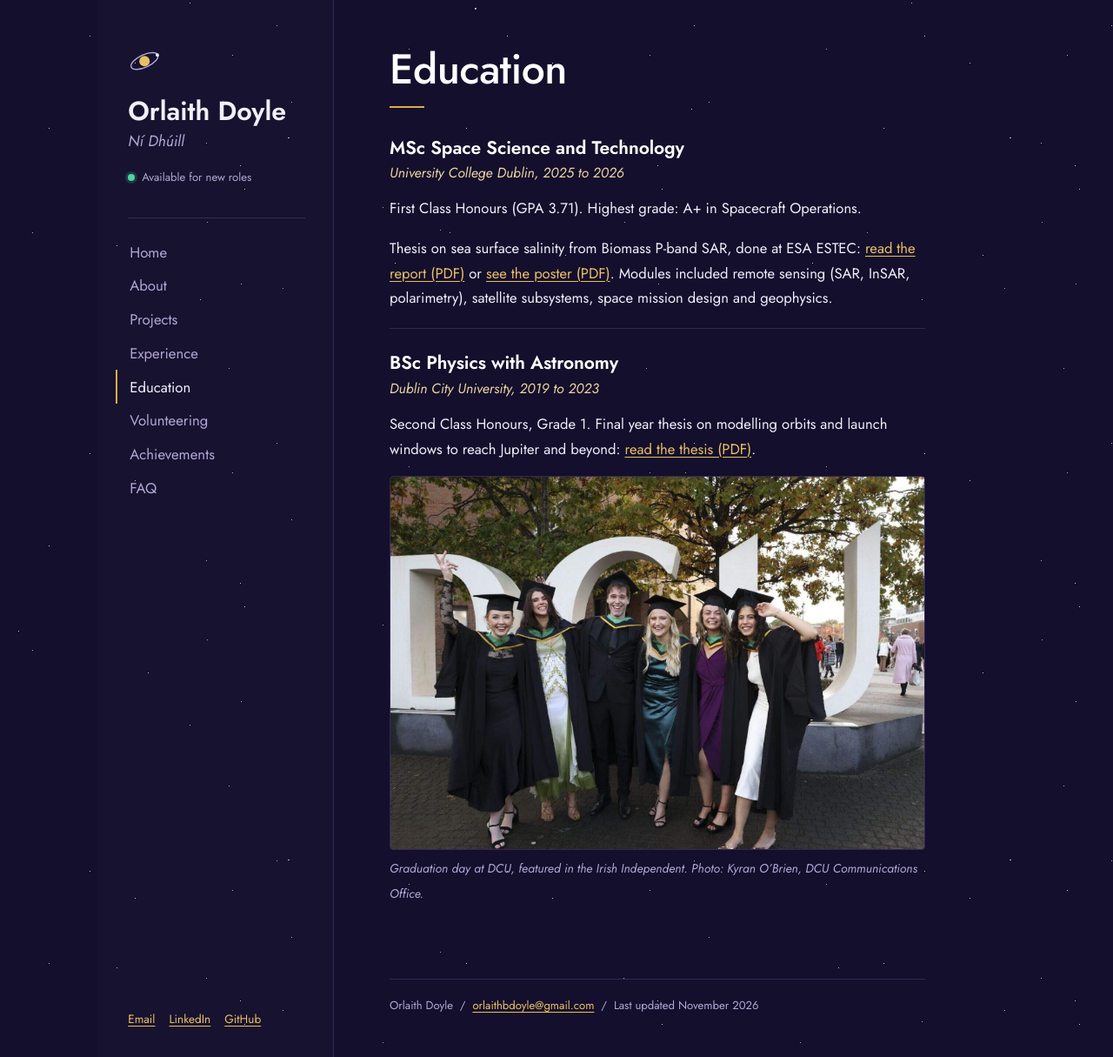
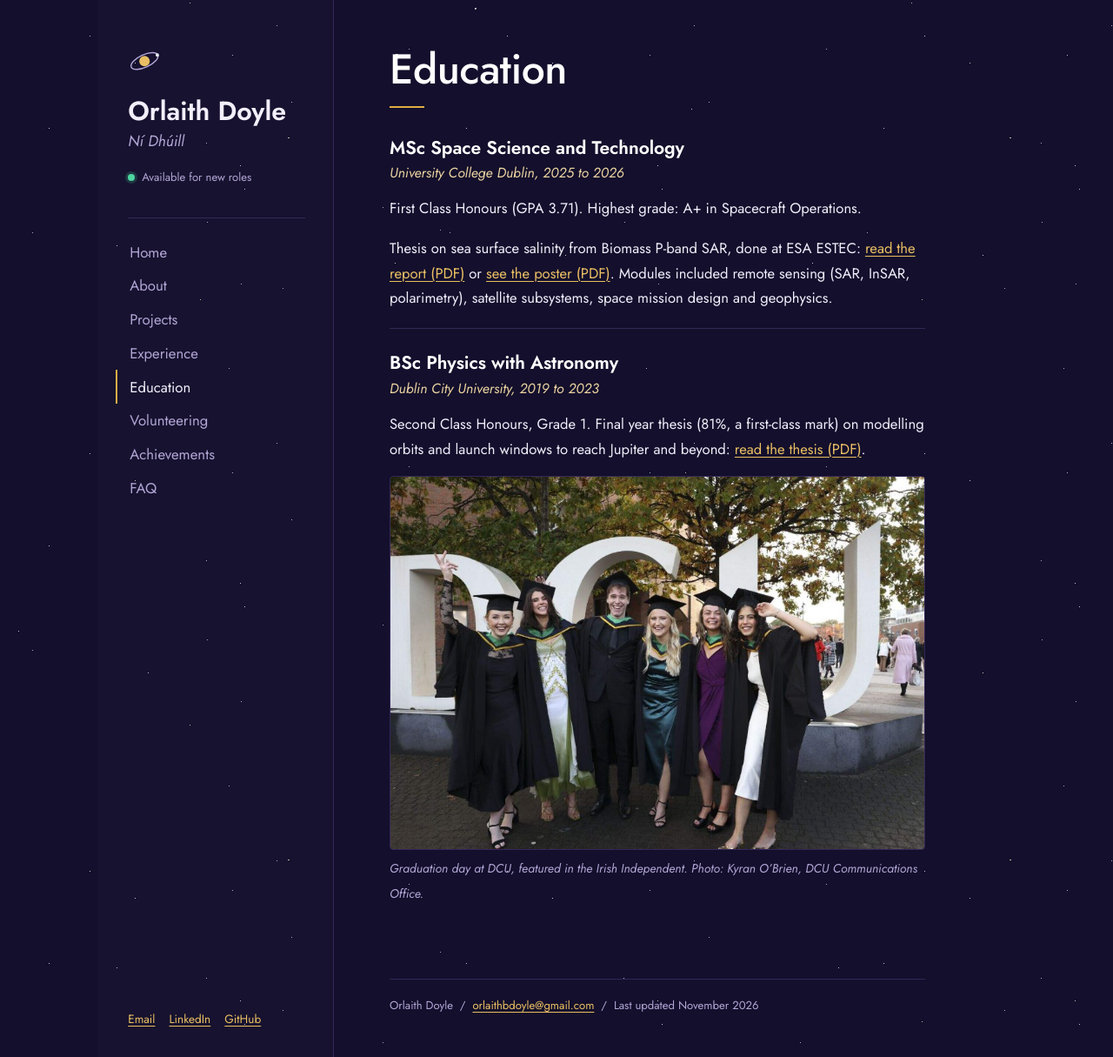
Before and after one commit to orlaithdoyle/orlaithdoyle.github.io, a Jekyll site: the page built from education.md, in a window 1280 px wide and 1215 px high. Shown: the whole window at 87% size. Built offline with Jekyll 4.4.1, drawn with Linux system fonts in a browser that asks for light colours.

Commit message:
Add BSc final year project mark

```diff
--- a/education.md
+++ b/education.md
@@ -15,7 +15,7 @@ Thesis on sea surface salinity from Biomass P-band SAR, done at ESA ESTEC: [read
 ### BSc Physics with Astronomy
 *Dublin City University, 2019 to 2023*
 
-Second Class Honours, Grade 1. Final year thesis on modelling orbits and launch windows to reach Jupiter and beyond: [read the thesis (PDF)](files/Doyle_BSc_Thesis_Jupiter_Launch_Windows_2023.pdf).
+Second Class Honours, Grade 1. Final year thesis (81%, a first-class mark) on modelling orbits and launch windows to reach Jupiter and beyond: [read the thesis (PDF)](files/Doyle_BSc_Thesis_Jupiter_Launch_Windows_2023.pdf).
 
 ![Graduating from DCU with classmates](photos/dcu-graduation.jpg)
 *Graduation day at DCU, featured in the Irish Independent. Photo: Kyran O'Brien, DCU Communications Office.*
```
